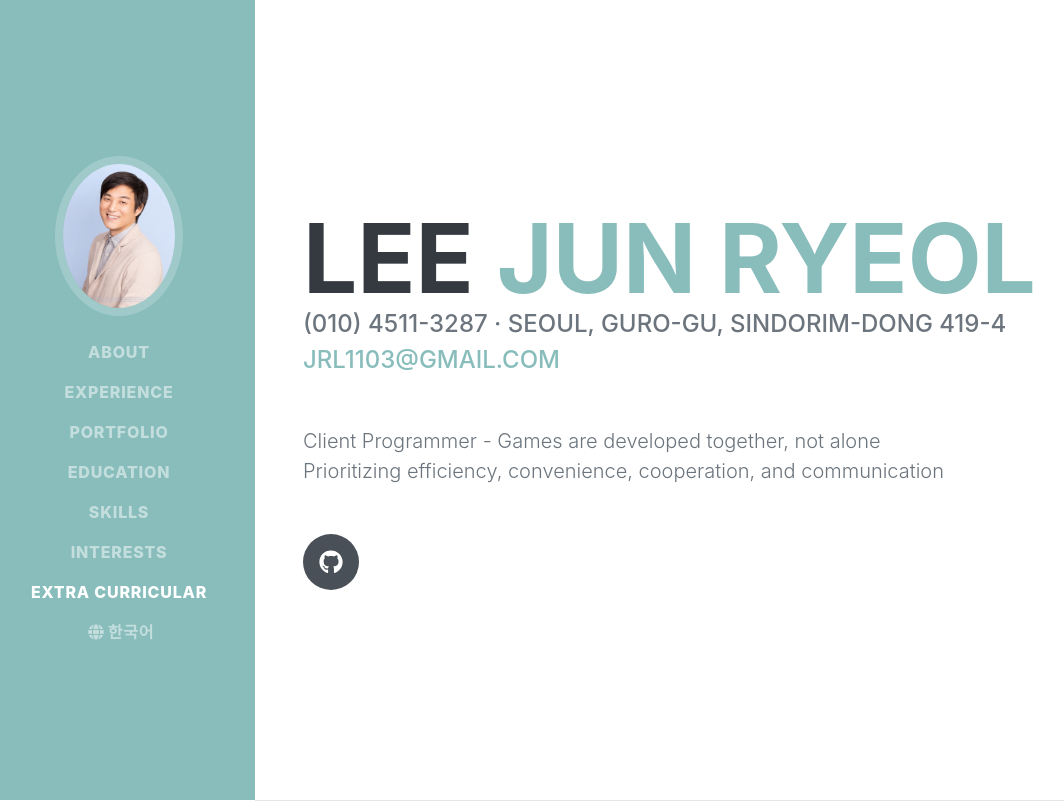
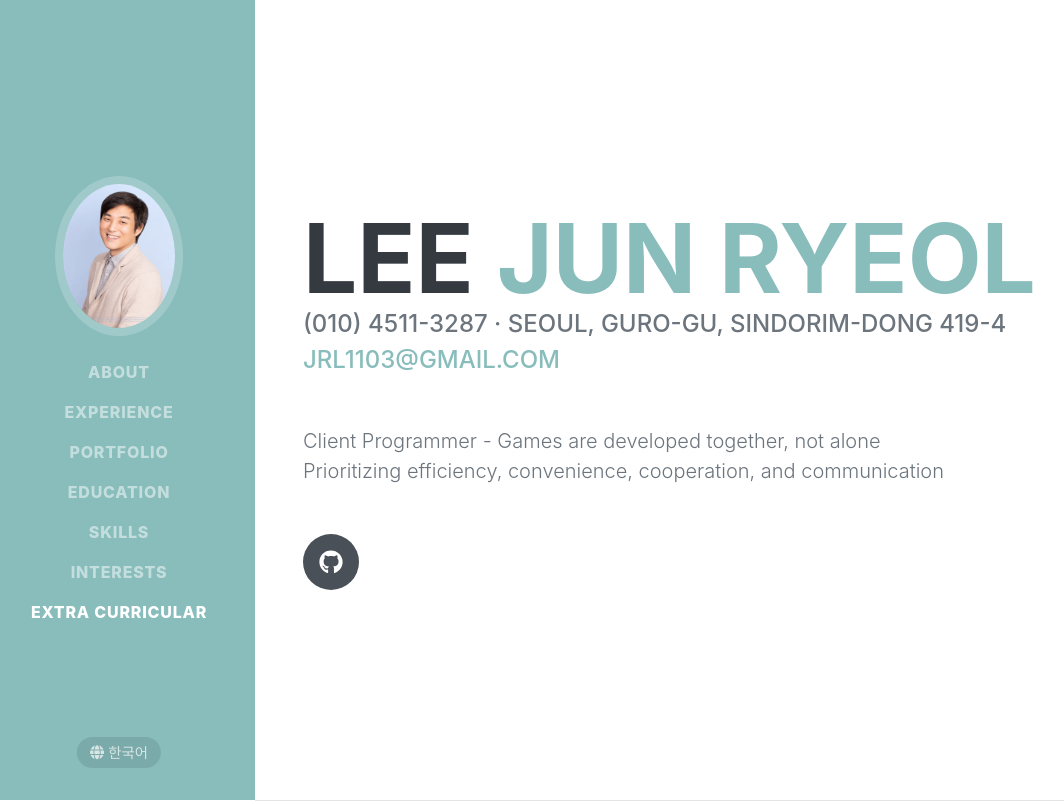
Before and after one commit to tyl3rdurden/tyl3rdurden.github.io, a website: page index.html in a window 1280 px wide. Shown: the top 804 px of the page, without its empty margins (17-1081 px from the left). Drawn offline with nearby package versions, Linux system fonts and the light colour scheme; a web font is replaced by a local one.

Commit message:
move button down to be less obtrusive

```diff
--- a/index.html
+++ b/index.html
@@ -29,6 +29,35 @@
             .lang-toggle i {
                 font-size: 0.85rem;
             }
+            .lang-toggle-top {
+                position: absolute;
+                top: 1rem;
+                right: 1rem;
+                color: rgba(255, 255, 255, 0.7);
+                font-size: 0.9rem;
+                border-radius: 50px;
+                padding: 0.3rem 0.8rem;
+                background-color: rgba(0, 0, 0, 0.1);
+                transition: all 0.2s ease-in-out;
+                text-decoration: none;
+            }
+            .lang-toggle-top:hover {
+                color: #fff;
+                background-color: rgba(189, 93, 56, 0.4);
+                text-decoration: none;
+            }
+            .lang-toggle-top i {
+                font-size: 0.8rem;
+            }
+
+            @media (min-width: 992px) {
+                .lang-toggle-top {
+                    top: auto;
+                    right: 50%;
+                    transform: translateX(50%);
+                    bottom: 2rem;
+                }
+            }
         </style>
     </head>
     <body id="page-top">
@@ -38,6 +67,7 @@
                 <span class="d-block d-lg-none" id="navbar-name">이준렬</span>
                 <span class="d-none d-lg-block" id="profile-image-container"><img class="img-fluid img-profile rounded-circle mx-auto mb-2" src="assets/img/profile.jpg" alt="" /></span>
             </a>
+            <a class="lang-toggle-top d-none d-lg-block" href="javascript:void(0);" id="langToggle"><i class="fas fa-globe mr-1"></i><span>한국어</span></a>
             <button class="navbar-toggler" type="button" data-toggle="collapse" data-target="#navbarSupportedContent" aria-controls="navbarSupportedContent" aria-expanded="false" aria-label="Toggle navigation"><span class="navbar-toggler-icon"></span></button>
             <div class="collapse navbar-collapse" id="navbarSupportedContent">
                 <ul class="navbar-nav">
@@ -48,7 +78,7 @@
                     <li class="nav-item"><a class="nav-link js-scroll-trigger" href="#skills">Skills</a></li>
                     <li class="nav-item"><a class="nav-link js-scroll-trigger" href="#interests">Interests</a></li>
                     <li class="nav-item"><a class="nav-link js-scroll-trigger" href="#extracurricular">Extra Curricular</a></li>
-                    <li class="nav-item"><a class="nav-link lang-toggle js-scroll-trigger" href="javascript:void(0);" id="langToggle"><i class="fas fa-globe mr-1"></i><span>한국어</span></a></li>
+                    <li class="nav-item d-lg-none mt-3 text-center"><a class="nav-link lang-toggle" href="javascript:void(0);" id="langToggleMobile"><i class="fas fa-globe mr-1"></i><span>한국어</span></a></li>
                 </ul>
             </div>
         </nav>
@@ -353,13 +383,24 @@
                         // Store user preference
                         localStorage.setItem('preferredLang', lang);
 
-                        // Update the toggle button to show the opposite language option
+                        // Update all toggle buttons to show the opposite language option
+                        const oppositeLang = lang === 'en' ? '한국어' : 'English';
+
+                        // Update desktop toggle button
                         const toggleButton = document.getElementById('langToggle');
                         if (toggleButton) {
                             const toggleSpan = toggleButton.querySelector('span');
                             if (toggleSpan) {
-                                // Shows the language we would switch to, not the current one
-                                toggleSpan.innerText = lang === 'en' ? '한국어' : 'English';
+                                toggleSpan.innerText = oppositeLang;
+                            }
+                        }
+
+                        // Update mobile toggle button
+                        const toggleButtonMobile = document.getElementById('langToggleMobile');
+                        if (toggleButtonMobile) {
+                            const toggleSpanMobile = toggleButtonMobile.querySelector('span');
+                            if (toggleSpanMobile) {
+                                toggleSpanMobile.innerText = oppositeLang;
                             }
                         }
                     })
@@ -404,10 +445,15 @@
                 // Apply the selected language
                 loadLanguage(preferredLang);
 
-                // Set up language toggle button
+                // Set up language toggle buttons (both desktop and mobile versions)
                 const toggleButton = document.getElementById('langToggle');
                 if (toggleButton) {
                     toggleButton.addEventListener('click', toggleLanguage);
+                }
+
+                const toggleButtonMobile = document.getElementById('langToggleMobile');
+                if (toggleButtonMobile) {
+                    toggleButtonMobile.addEventListener('click', toggleLanguage);
                 }
             });
         </script>
```
